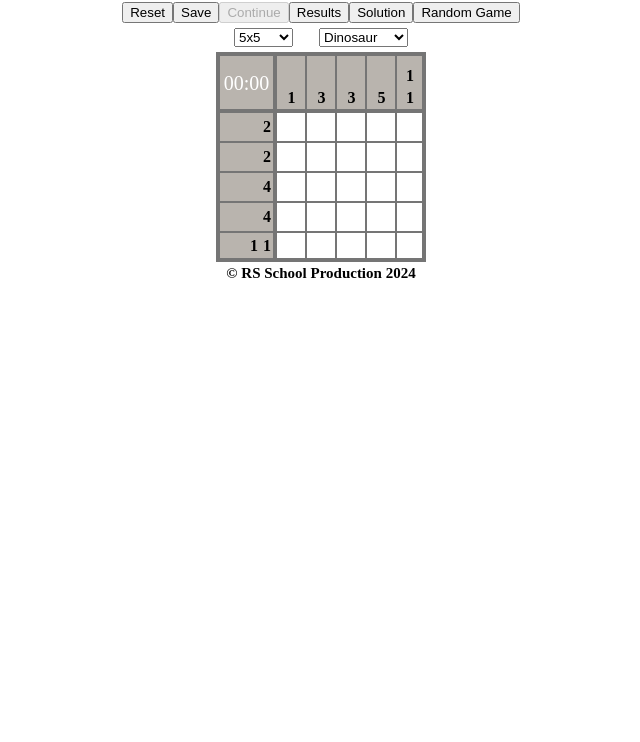
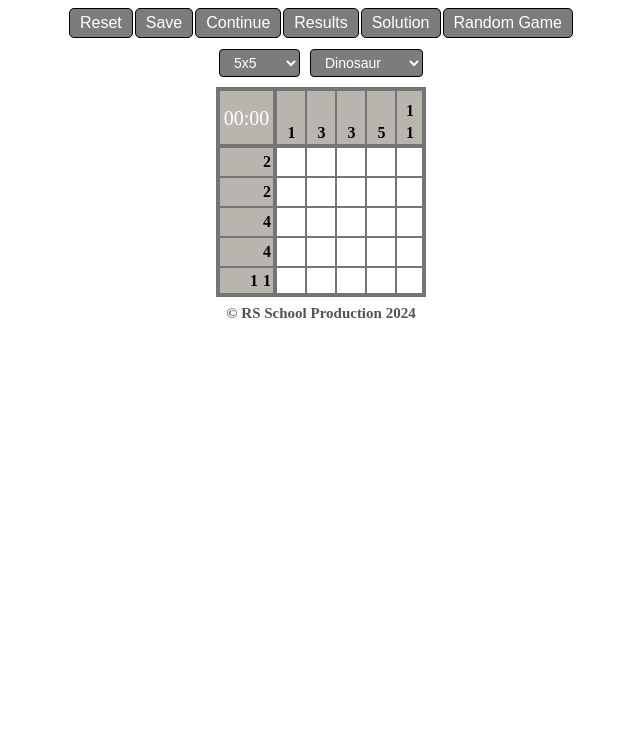
Before and after one commit to Mitsuhitomeow/nonograms, a website built with Vite: page nonograms/src/index.html in a window 1280 px wide. Shown: the part 58-800 px from the top of the page, without its empty margins (319-959 px from the left). Built offline with nearby package versions, Linux system fonts and the light colour scheme.

Commit message:
refactor: update scss

```diff
--- a/nonograms/src/js/create-elements/classCreateOptions.js
+++ b/nonograms/src/js/create-elements/classCreateOptions.js
@@ -50,6 +50,7 @@ export default class CreateOptions {
 
     this.sizeControl.className = `main__options-select`;
     this.container.className = `options__container`;
+    this.section.className = `select__ground-container`;
 
     optionHard.className = 'option__size';
     optionMedium.className = 'option__size';
--- a/nonograms/src/nongrams-db.json
+++ b/nonograms/src/nongrams-db.json
@@ -77,10 +77,10 @@
           [0,1,0,0,0,0,0,0,1,0],
           [0,1,1,0,1,1,0,1,1,0],
           [0,0,0,1,0,0,1,0,0,0],
-          [0,0,0,0,0,0,0,0,0,0],
-          [0,0,1,0,1,1,0,1,0,0],
-          [0,0,1,1,0,0,1,1,0,0],
-          [0,0,0,1,1,1,1,0,0,0]
+          [0,0,1,0,0,0,0,1,0,0],
+          [0,1,0,0,1,1,0,0,1,0],
+          [1,0,1,1,0,0,1,1,0,1],
+          [1,0,0,1,1,1,1,0,0,1]
         ]
       },
       {
@@ -92,10 +92,10 @@
           [0,0,0,0,0,0,0,1,1,0],
           [0,0,0,0,0,0,1,1,1,0],
           [0,0,0,0,1,1,1,1,0,0],
-          [0,0,0,0,1,1,0,0,0,0],
-          [0,0,0,0,0,0,0,0,0,0],
-          [0,0,0,0,1,1,0,0,0,0],
-          [0,0,0,0,1,1,0,0,0,0]
+          [1,0,0,0,1,1,0,0,0,1],
+          [1,1,1,0,0,0,0,1,1,1],
+          [1,1,1,0,1,1,0,1,1,1],
+          [1,1,1,0,1,1,0,1,1,1]
         ]
       },
       {
@@ -133,21 +133,21 @@
       {
         "name": "Smile Face",
         "pixels": [
-          [0,0,0,0,0,0,0,0,0,0,0,0,0,0,0],
+          [0,0,0,0,0,1,1,1,1,1,0,0,0,0,0],
           [0,0,1,1,1,1,1,1,1,1,1,1,1,0,0],
           [0,0,1,0,1,0,0,0,0,0,1,0,1,0,0],
           [0,0,1,1,0,0,0,0,0,0,0,1,1,0,0],
           [0,0,1,0,0,0,0,0,0,0,0,0,1,0,0],
           [0,1,1,1,1,1,1,1,1,1,1,1,1,1,0],
-          [0,1,0,1,0,1,1,0,1,0,1,1,0,1,0],
-          [0,1,0,1,1,1,1,0,1,0,1,1,0,1,0],
-          [0,1,0,0,1,1,0,0,0,1,1,0,0,1,0],
+          [1,1,0,1,0,1,1,0,1,0,1,1,0,1,1],
+          [1,1,0,1,1,1,1,0,1,0,1,1,0,1,1],
+          [1,1,0,0,1,1,0,0,0,1,1,0,0,1,1],
           [0,1,0,0,0,0,0,0,0,0,0,0,0,1,0],
           [0,0,1,0,0,0,1,1,1,1,0,0,1,0,0],
           [0,0,1,1,0,0,0,0,0,0,0,1,1,0,0],
           [0,0,0,0,1,1,0,0,0,1,1,0,0,0,0],
           [0,0,0,0,0,1,1,1,1,1,0,0,0,0,0],
-          [0,0,0,0,0,0,0,0,0,0,0,0,0,0,0]
+          [0,0,0,0,0,1,0,0,0,1,0,0,0,0,0]
         ]
       },
       {
--- a/nonograms/src/styles/components/_buttons.scss
+++ b/nonograms/src/styles/components/_buttons.scss
@@ -5,5 +5,23 @@
 
 .main__block-buttons {
   display: flex;
+  justify-content: center;
   flex-direction: row;
+  flex-wrap: wrap;
+
+  button {
+    display: inline-block;
+
+    margin: 1px;
+    padding: 5px 10px;
+    font-size: 16px;
+    text-align: center;
+    text-decoration: none;
+    cursor: pointer;
+    border: 1px solid #000000;
+    border-radius: 5px;
+    background-color: #7c7c7c;
+    color: #fff;
+    transition: background-color 0.3s, color 0.3s, border-color 0.3s;
+  }
 }
--- a/nonograms/src/styles/components/_options.scss
+++ b/nonograms/src/styles/components/_options.scss
@@ -1,6 +1,54 @@
 .options__container {
   display: flex;
+  flex-wrap: wrap;
   justify-content: space-around;
 
   padding: 5px;
 }
+
+.main__options-select,
+.image__section {
+
+  margin: 5px;
+  display: inline-block;
+  padding: 4px 10px;
+  font-size: 14px;
+  border: 1px solid #000000;
+  border-radius: 4px;
+  background-color: #7c7c7c;
+  color: #fff;
+  cursor: pointer;
+
+  &:focus {
+    outline: none;
+    border-color: #3498db;
+    box-shadow: 0 0 5px rgba(52, 152, 219, 0.7);
+  }
+
+  @media (hover:hover) {
+    &:hover {
+      border-color: #464646;
+    }
+  }
+}
+
+/* Стили для опций в выпадающем списке */
+.option__size,
+.option__image {
+  padding: 8px;
+  font-size: 14px;
+  color: #fff;
+
+  @media (hover:hover) {
+    &:hover {
+      background-color: #3498db;
+      color: #fff;
+    }
+  }
+}
+
+/* Стили для выпадающего списка при наведении */
+
+/* Стили для выпадающего списка при фокусе */
+
+/* Стили для опций в выпадающем списке при наведении */
--- a/nonograms/src/styles/layout/_footer.scss
+++ b/nonograms/src/styles/layout/_footer.scss
@@ -1,3 +1,4 @@
 .footer__title {
+  color: #535353;
   font-size: 15px;
 }
--- a/nonograms/src/styles/layout/_header.scss
+++ b/nonograms/src/styles/layout/_header.scss
@@ -1,3 +1,4 @@
 .header__title {
+  color: #535353;
   font-size: 40px;
 }
--- a/nonograms/src/styles/layout/_main.scss
+++ b/nonograms/src/styles/layout/_main.scss
@@ -1,5 +1,17 @@
+.main {
+  display: flex;
+  justify-content: center;
+}
+
+.select__ground-container {
+  display: flex;
+  flex-direction: column;
+  align-items: center;
+}
+
 .main__container {
   display: flex;
   flex-direction: column;
   align-items: center;
+  margin: 5px;
 }
```
